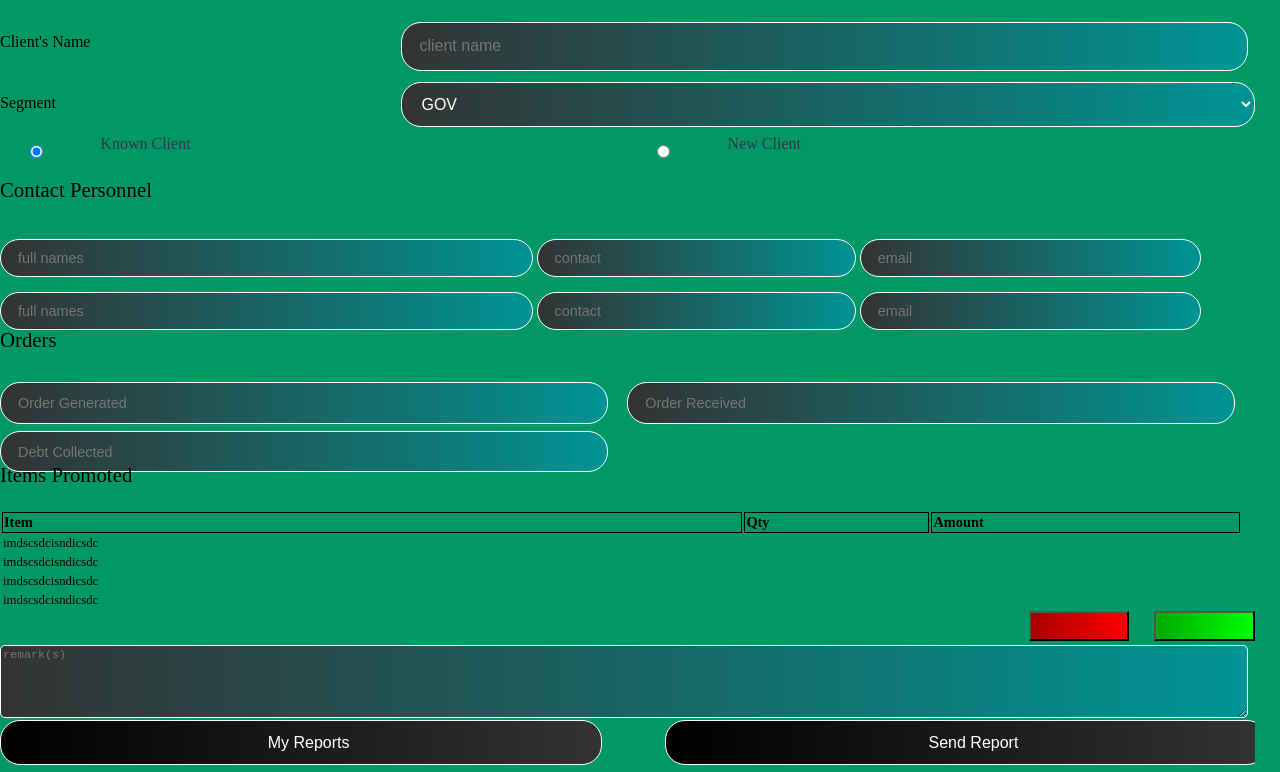
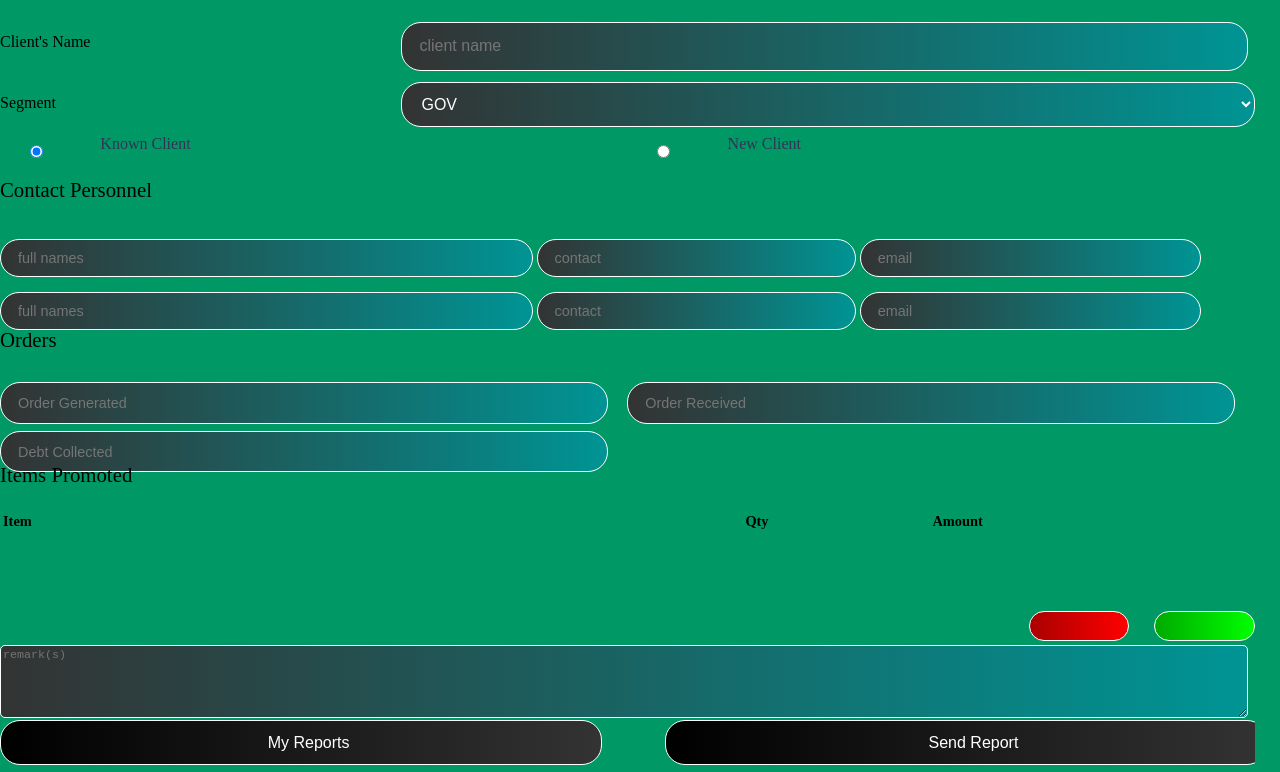
Before and after one commit to glayn2bukman/jms, a plain HTML site: page salesrep.html in a window 1280 px wide. Shown: the part 43-815 px from the top of the page. Drawn offline with Linux system fonts and the light colour scheme.

Commit message:
Add files via upload

```diff
--- a/salesrep.html
+++ b/salesrep.html
@@ -63,18 +63,13 @@
                     <th width="15%" class="table_heading">Qty</th>
                     <th width="25%" class="table_heading">Amount</th>
 
-                    <tr><td class="promotional_item">imdscsdcisndicsdc</td></tr>
-                    <tr><td class="promotional_item">imdscsdcisndicsdc</td></tr>
-                    <tr><td class="promotional_item">imdscsdcisndicsdc</td></tr>
-                    <tr><td class="promotional_item">imdscsdcisndicsdc</td></tr>
-                    <tr><td class="promotional_item">imdscsdcisndicsdc</td></tr>
-                    <tr><td class="promotional_item">imdscsdcisndicsdc</td></tr>
-                    <tr><td class="promotional_item">imdscsdcisndicsdc</td></tr>
-                    <tr><td class="promotional_item">imdscsdcisndicsdc</td></tr>
-                    <tr><td class="promotional_item">imdscsdcisndicsdc</td></tr>
-                    <tr><td class="promotional_item">imdscsdcisndicsdc</td></tr>
-                    <tr><td class="promotional_item">imdscsdcisndicsdc</td></tr>
-                    <tr><td class="promotional_item">imdscsdcisndicsdc</td></tr>
+                    <!-- add cols to rows here. the cols should be in class "promotional_item" eg
+                        <tr>
+                            <td class="promotional_item">Panadol</td>
+                            <td class="promotional_item">25</td>
+                            <td class="promotional_item">126,600,000</td>
+                        </tr>
+                    -->
                 </table>
             </div>
 
--- a/scripts/salesrep.css
+++ b/scripts/salesrep.css
@@ -341,9 +341,9 @@ body {
     font-size:1.5em;
     text-align:center;
 
-/*    border:1px solid;
+    border:1px solid;
     border-radius:20px;
-*/}
+}
 
 #remove_promotional_item {
     left:82%;
@@ -356,12 +356,14 @@ body {
 }
 
 .table_heading {
-    border:1px solid;
+    /*font-weight:normal;*/
     font-size:.9em;
 
     text-align:left;
     height:10px;
-}
+
+/*    border:1px solid;
+*/}
 
 .promotional_item {
     font-size:.8em;
--- a/scripts/salesrep.js
+++ b/scripts/salesrep.js
@@ -10,4 +10,9 @@ window.onload = function()
                 {
                     document.getElementById("known_client_label").onclick = check_known_client;
                     document.getElementById("new_client_label").onclick = check_new_client;
+
+                    var isAndroid = navigator.userAgent.toLowerCase().indexOf("android") > -1; //&& ua.indexOf("mobile");
+                    if(isAndroid) {
+                        document.write('<meta name=\"viewport\" content=\"width=device-width,height='+window.innerHeight+', initial-scale=1.0\">');
+                    }
                 };
```
